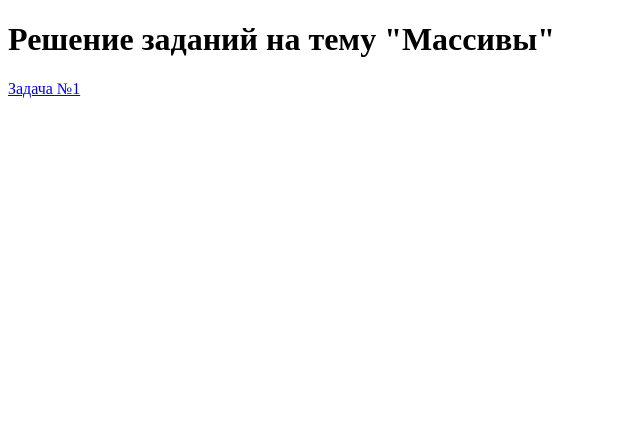
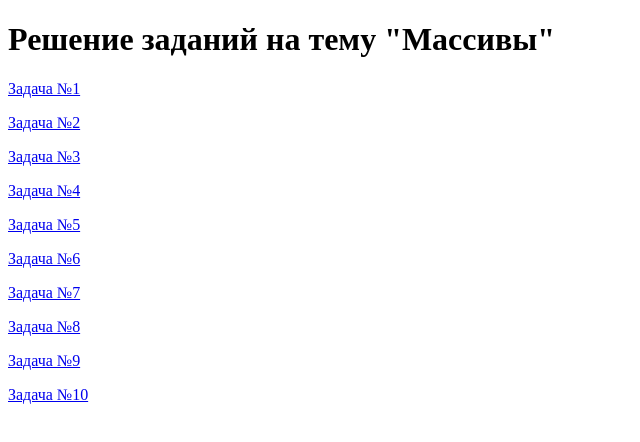
Before and after one commit to DegterevIY/JS_Arrays, a plain HTML site: page index.html in a window 1280 px wide. Shown: the whole page, without its empty margins (0-640 px from the left). Drawn offline with Linux system fonts and the light colour scheme.

Commit message:
Добавлены ссылки на задания

```diff
--- a/index.html
+++ b/index.html
@@ -8,5 +8,14 @@
 <body>
     <h1>Решение заданий на тему "Массивы"</h1>
     <p><a href="task1.html">Задача №1</a></p>
+    <p><a href="task2.html">Задача №2</a></p>
+    <p><a href="task3.html">Задача №3</a></p>
+    <p><a href="task4.html">Задача №4</a></p>
+    <p><a href="task5.html">Задача №5</a></p>
+    <p><a href="task6.html">Задача №6</a></p>
+    <p><a href="task7.html">Задача №7</a></p>
+    <p><a href="task8.html">Задача №8</a></p>
+    <p><a href="task9.html">Задача №9</a></p>
+    <p><a href="task10.html">Задача №10</a></p>
 </body>
 </html>
```
